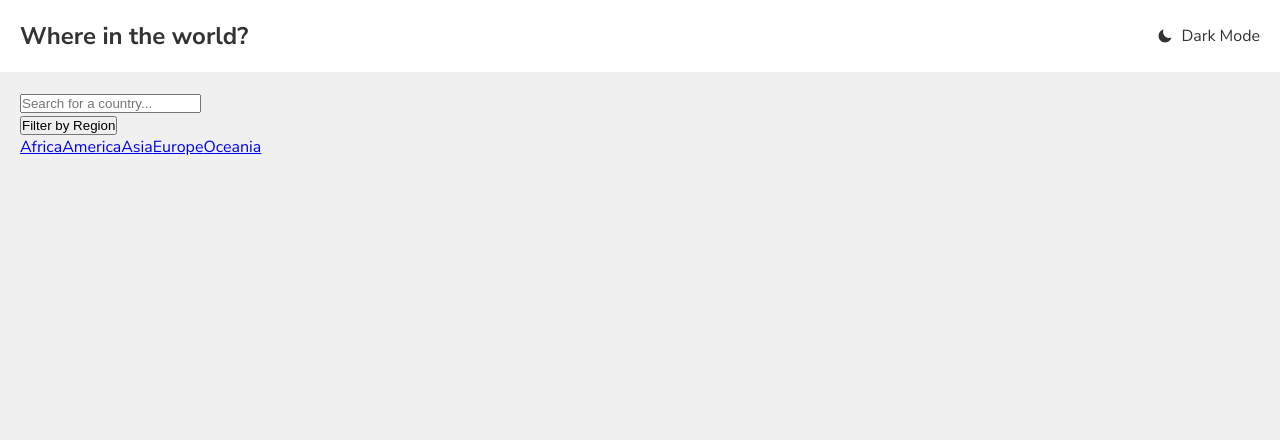
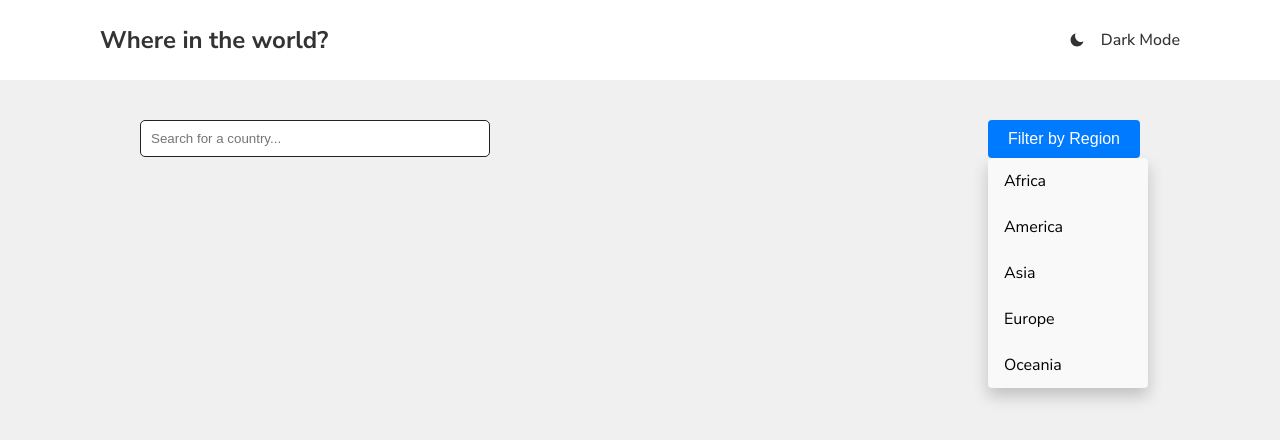
Before and after one commit to tonybalde/countryflagspicker, a React (Vite) app: page / in a window 1280 px wide. Shown: the top 440 px of the page. Built offline with nearby package versions, Linux system fonts and the light colour scheme.

Commit message:
dark mode ok

```diff
--- a/src/components/Header.module.css
+++ b/src/components/Header.module.css
@@ -1,4 +1,4 @@
-/* .headerContainer{
+.headerContainer{
     display: flex;
     text-align: center;
     justify-content: space-between;
@@ -7,6 +7,7 @@
     padding-right: 100px;
     height: 80px;
     box-shadow: 0 4px 8px rgba(0, 0, 0, 0.2);
+    transition: background-color 0.3s, color 0.3s;
 }
 
 .titleHeader{
@@ -24,15 +25,7 @@
 
 .darkModeText{
     font-weight: 500;
-} */
-
-.headerContainer {
-    display: flex;
-    justify-content: space-between;
-    align-items: center;
-    padding: 20px;
-    transition: background-color 0.3s, color 0.3s;
-  }
+}
 
   .lightHeader {
     background-color: #fff;
--- a/src/components/MainContent.module.css
+++ b/src/components/MainContent.module.css
@@ -1,4 +1,4 @@
-/*
+
 .mainContentContainer {
     display: flex;
     justify-content: space-between;
@@ -65,7 +65,6 @@
     background-color: #0056b3;
   }
 
-  */
 
   .mainContent {
     padding: 20px;
--- a/src/components/MainContent.tsx
+++ b/src/components/MainContent.tsx
@@ -1,38 +1,11 @@
-// import styles from "./MainContent.module.css";
-
-// const MainContent = () => {
-//     return (
-//         <>
-
-//             <div className={styles.mainContentContainer}>
-//                 <input type="search" placeholder="Search for a country..."></input>
-//                 <div className={styles.dropdownCountries}>
-//                     <button className={styles.dropdownButton}>Filter by Region</button>
-//                     <div className={styles.dropdownContent}>
-//                     <a href="#item1">Africa</a>
-//                     <a href="#item2">America</a>
-//                     <a href="#item3">Asia</a>
-//                     <a href="#item4">Europe</a>
-//                     <a href="#item5">Oceania</a>
-//                     </div>
-//                 </div>
-
-//             </div>
-
-
-//         </>
-//     );
-// }
-
-// export default MainContent;
 import React from 'react';
 import styles from './MainContent.module.css';
 
 function MainContent({ isDarkMode }) {
   return (
     <div className={`${styles.mainContent} ${isDarkMode ? styles.darkMain : styles.lightMain}`}>
-      {/* Your main content goes here */}
 
+            <div className={styles.mainContentContainer}>
                  <input type="search" placeholder="Search for a country..."></input>
                  <div className={styles.dropdownCountries}>
                      <button className={styles.dropdownButton}>Filter by Region</button>
@@ -44,9 +17,7 @@ function MainContent({ isDarkMode }) {
                      <a href="#item5">Oceania</a>
                      </div>
                  </div>
-
-
-
+            </div>
     </div>
   );
 }
```
